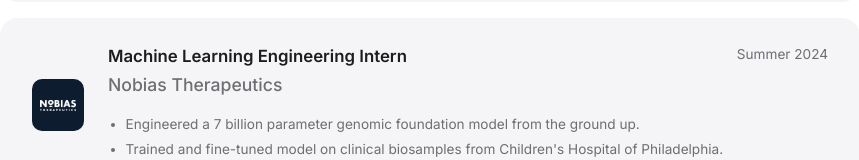
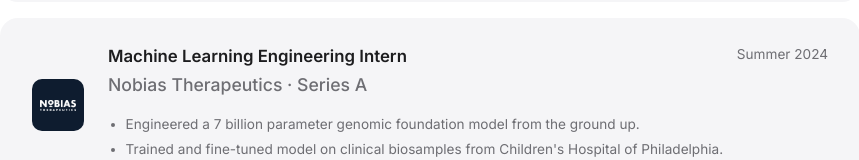
Before and after one commit to aidanlee09/website, a React (Vite) app: page / in a window 1280 px wide. Shown: the part 2342-2502 px from the top of the page, without its empty margins (210-1069 px from the left). Built offline with nearby package versions, Linux system fonts and the light colour scheme.

Commit message:
series a

```diff
--- a/src/Experience.jsx
+++ b/src/Experience.jsx
@@ -62,7 +62,7 @@ export default function Experience({ scrollTo }) {
               <div className="experience-header">
                 <div>
                   <h3>Machine Learning Engineering Intern</h3>
-                  <p className="experience-company">Nobias Therapeutics</p>
+                  <p className="experience-company">Nobias Therapeutics · Series A</p>
                 </div>
                 <span className="experience-date">Summer 2024</span>
               </div>
```
